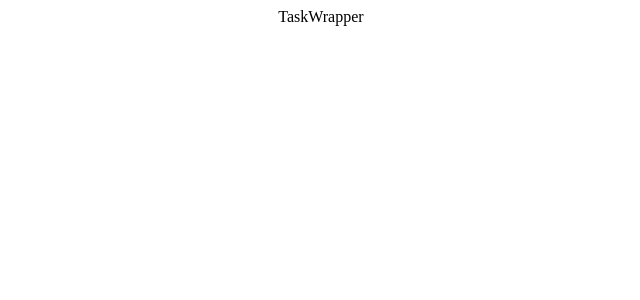
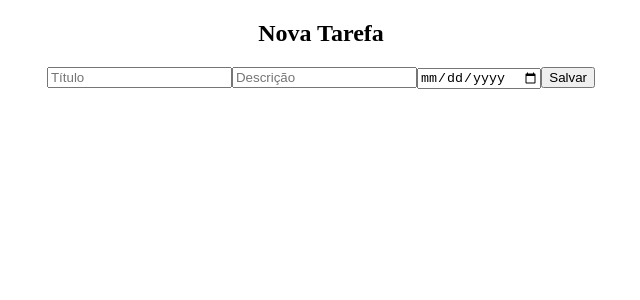
Before and after one commit to luhelenals/task-app-web, a React (Create React App) app in the folder frontend/: page / in a window 1280 px wide. Shown: the top 300 px of the page, without its empty margins (319-959 px from the left). Built offline with nearby package versions, Linux system fonts and the light colour scheme.

Commit message:
feat: formulário de nova tarefa

```diff
--- a/frontend/src/components/taskForm.js
+++ b/frontend/src/components/taskForm.js
@@ -2,6 +2,17 @@ import React from 'react';
 
 export const TaskForm = () => {
     return (
-        <div>TaskForm</div>
+        <form className='TaskForm'>
+            <h2>Nova Tarefa</h2>
+            <input type='text' className='task-input'
+            placeholder='Título'/>
+
+            <input type='text' className='task-input'
+            placeholder='Descrição'/>
+
+            <input type='date' className='task-input'/>
+
+            <button type='submit' className='task-button'>Salvar</button>
+        </form>
     );
 }
--- a/frontend/src/components/taskWrapper.js
+++ b/frontend/src/components/taskWrapper.js
@@ -1,7 +1,10 @@
 import React from 'react';
+import { TaskForm } from './taskForm';
 
 export const TaskWrapper = () => {
     return (
-        <div>TaskWrapper</div>
+        <div className='task-wrapper'>
+            <TaskForm/>
+        </div>
     );
 }
```
